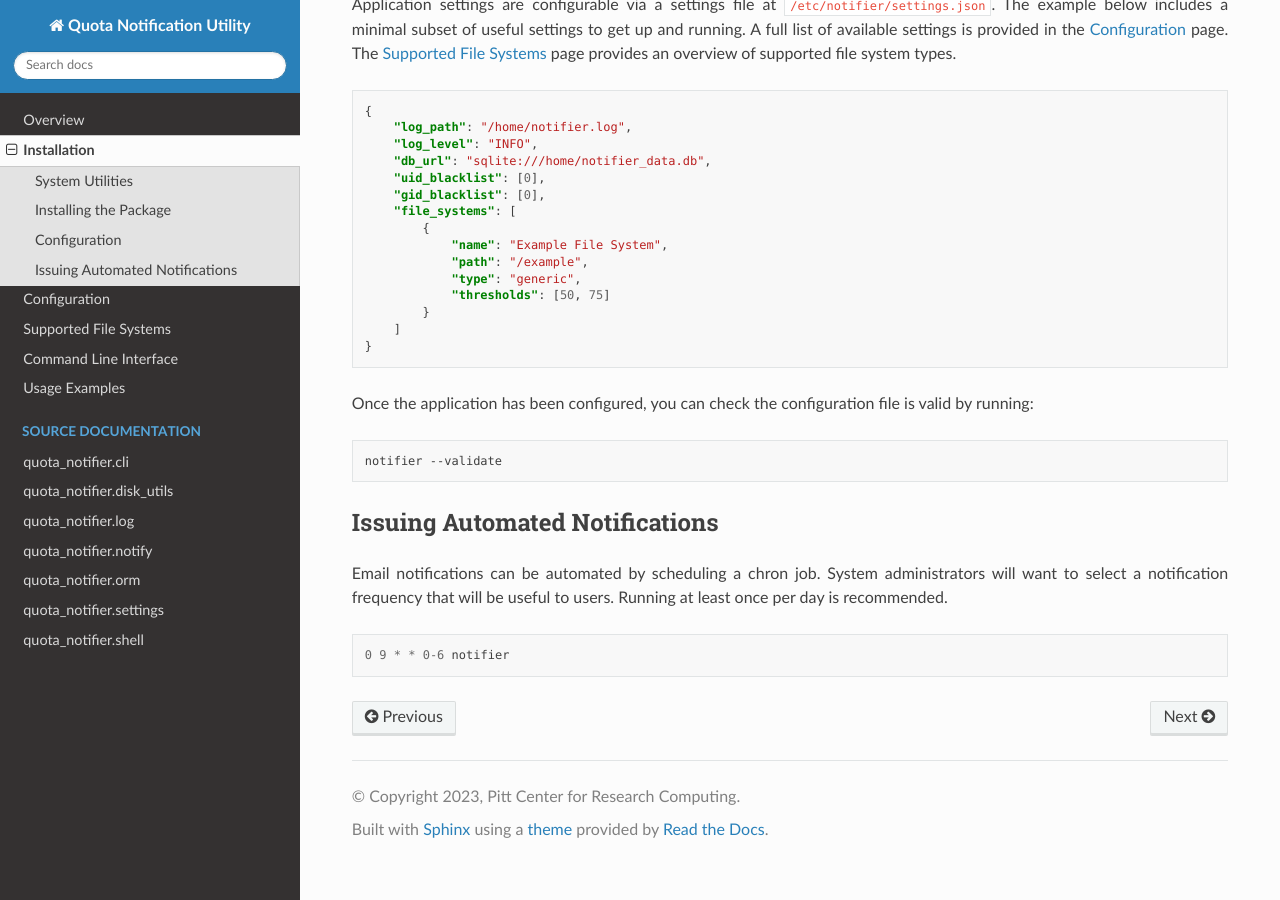
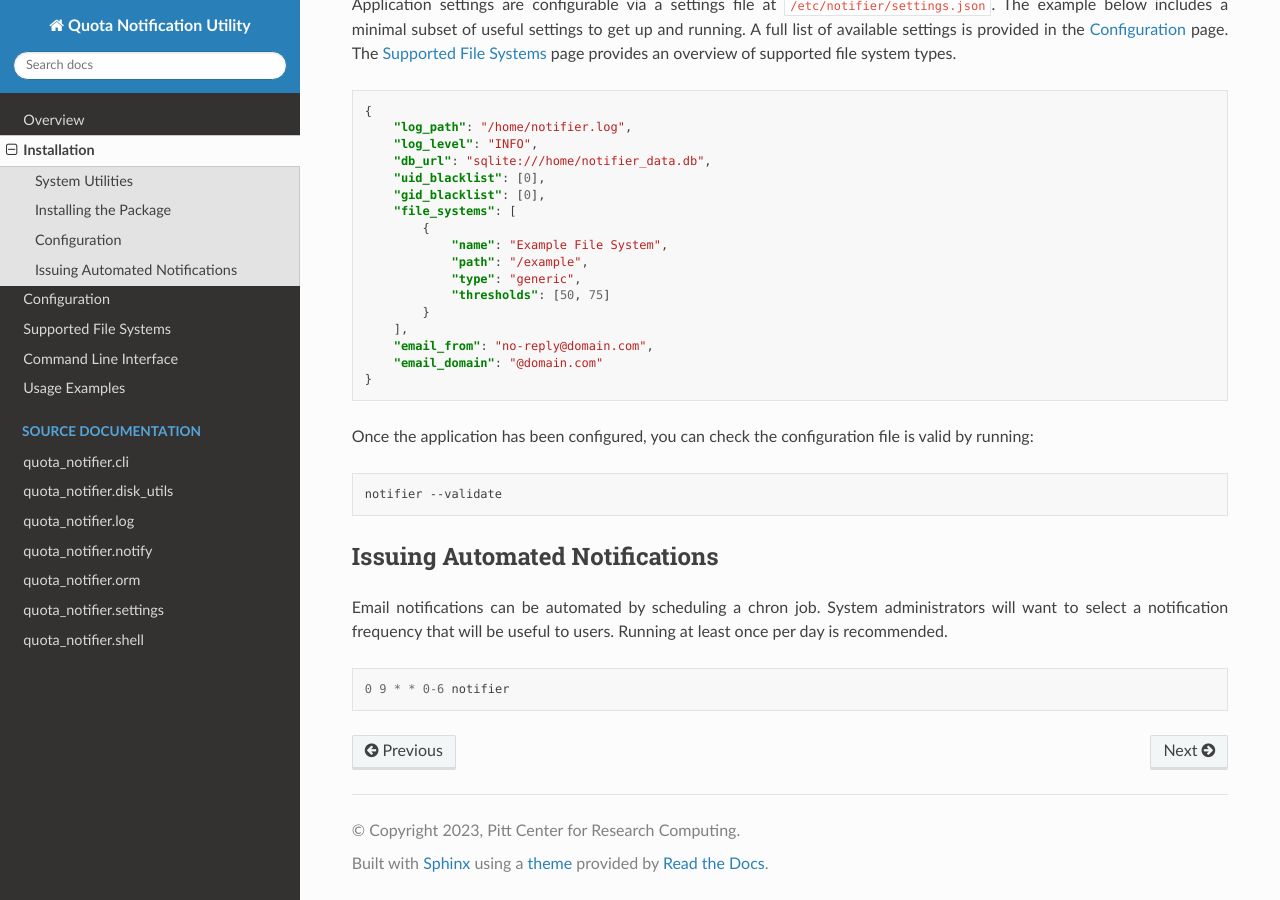
Before and after one commit to pitt-crc/quota_notifier, a Sphinx documentation site: the page built from docs/source/overview/installation.rst, in a window 1280 px wide and 900 px high, scrolled down 597 px. Built offline with Sphinx 7.4.7 and the Read the Docs theme 2.0.0, drawn with Linux system fonts in a browser that asks for light colours.

Commit message:
Replaces pitt.edu with domain.com in default settings (#216)
* Replaces pitt.edu with domain.com

* Updates docs to reflect new defaults

```diff
--- a/docs/source/overview/configuration.rst
+++ b/docs/source/overview/configuration.rst
@@ -25,7 +26,7 @@ Application Settings
 
 Application settings are configurable via a settings file at ``/etc/notifier/settings.json``.
 If this file does not exist, the application will run using the default settings.
-A full list of available settings and their defaults is provided below:
+A full list of available settings and their defaults is provided below.
 
 
 .. important:: The top level ``file_systems`` field is a nested field and entries
--- a/docs/source/overview/installation.rst
+++ b/docs/source/overview/installation.rst
@@ -44,7 +44,9 @@ The :doc:`file_systems` page provides an overview of supported file system types
                "type": "generic",
                "thresholds": [50, 75]
            }
-       ]
+       ],
+       "email_from": "no-reply@domain.com",
+       "email_domain": "@domain.com"
    }
 
 Once the application has been configured, you can check the configuration file is valid by running:
```
Also changed, not shown: other parts of docs/source/overview/configuration.rst (+1 -0 lines), 1 other file.
